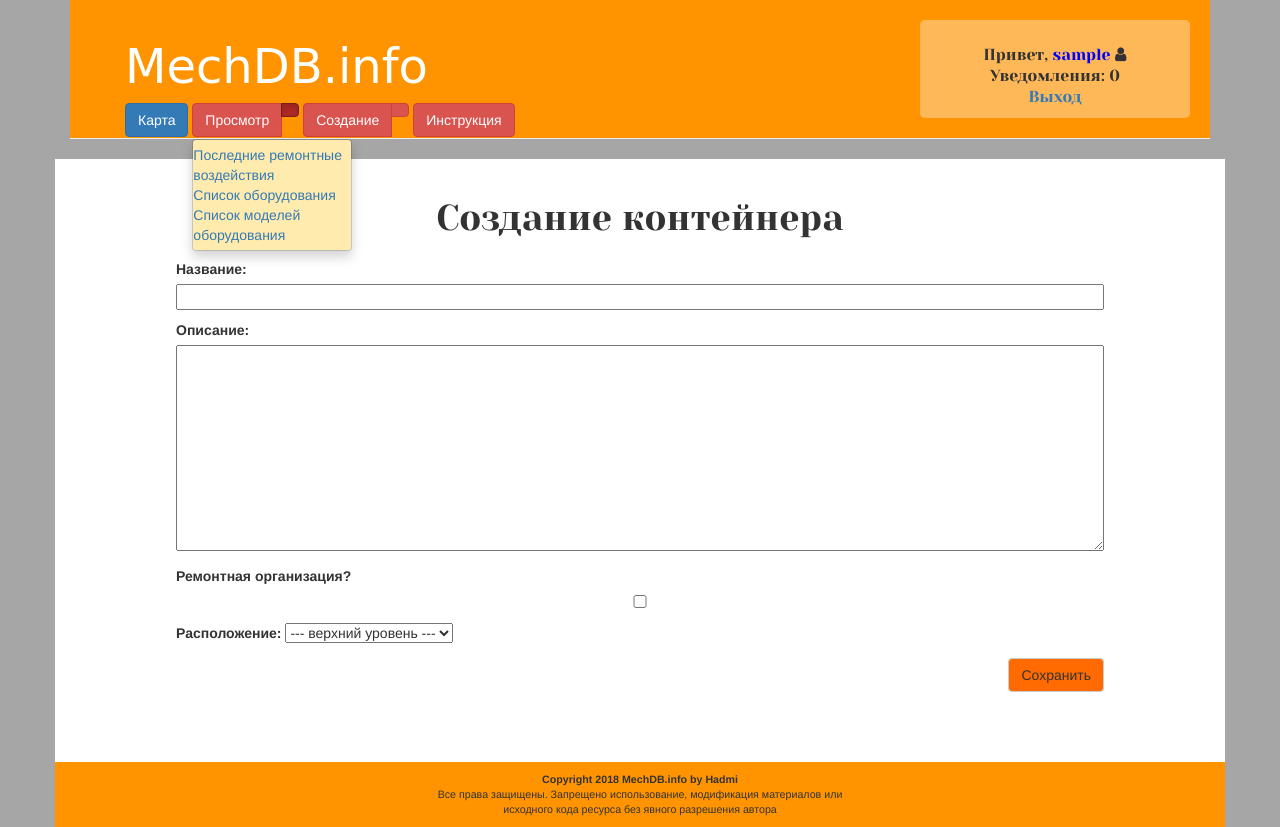
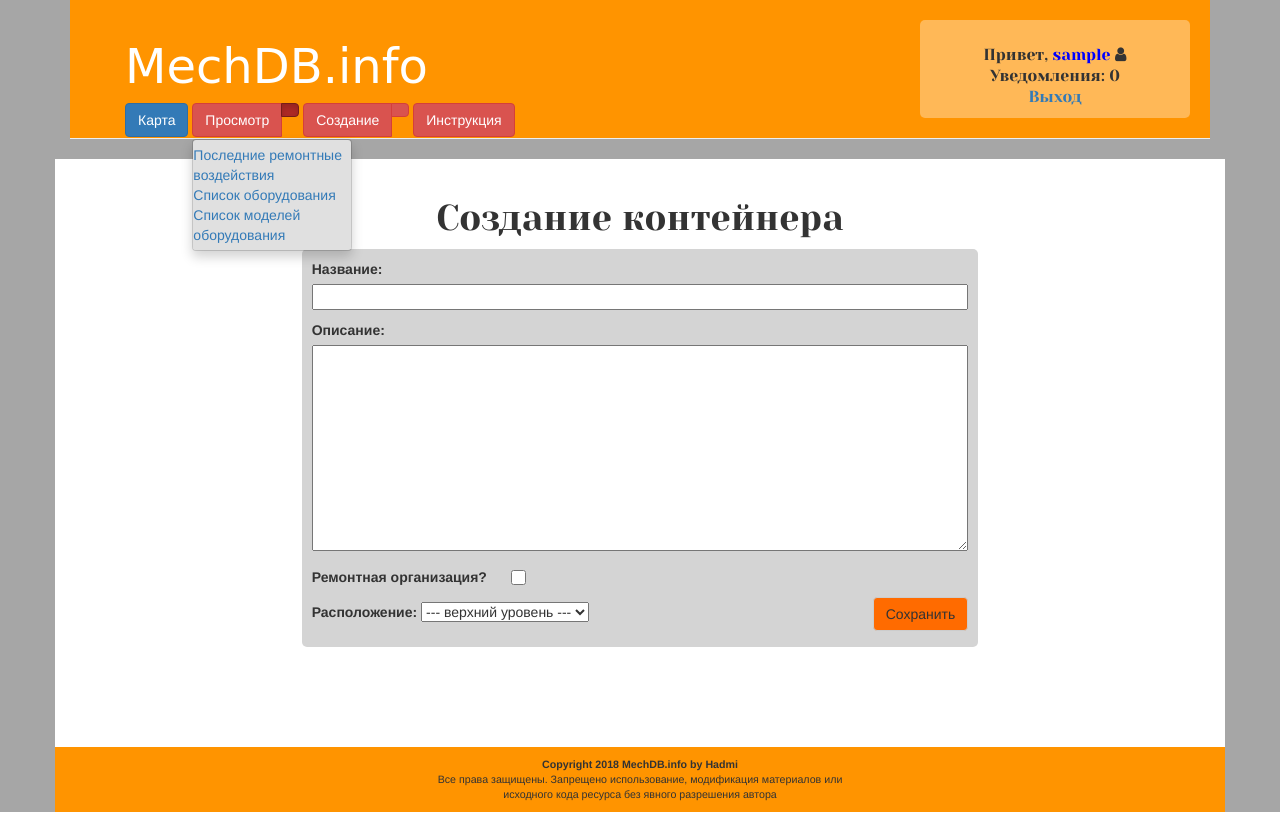
Before and after one commit to hadmiru/mechdb, a Django app: page /place/new/ in a window 1280 px wide, after a click on "Toggle Dropdown". Run offline with Django 3.2, Linux system fonts and the light colour scheme; the visitor is signed in with stand-in values (Sample User, id 1); data that the repository does not hold is empty; parts of the project's set-up code (start-up, migrations or seed data) failed here and were passed over; some libraries are stand-ins or nearby versions; some web fonts are replaced.

Commit message:
1. Причёсаны стили 2. В форме container_edit сделан динамический заголовок 3. в шаблоне container_detail добавлены кнопки для создания вложенных контов и оборудования и их обработка

```diff
--- a/mechdb_core/forms.py
+++ b/mechdb_core/forms.py
@@ -50,7 +50,7 @@ class In_container_choicefield(forms.ChoiceField):
                     checked_pk = checked_container.in_container.pk
 
 class ContainerForm(forms.Form):
-
+    label="Создание контейнера"
     title = forms.CharField(max_length=200, required=True, label='Название')
     description = forms.CharField(max_length=2000, required=False, widget=forms.Textarea, label='Описание')
     is_repair_organization = forms.BooleanField(required=False, label='Ремонтная организация?')
@@ -60,6 +60,8 @@ class ContainerForm(forms.Form):
         user=kwargs.pop('user',None)
         self_pk=kwargs.pop('self_pk',None)
         super(ContainerForm, self).__init__(*args, **kwargs)
+        if 'title' in self.initial:
+            self.label="Редактирование контейнера"
         self.fields['in_container_id'].choices=tree_parse(0, 'choice', user)
         self.fields['in_container_id'].self_pk=self_pk
 
--- a/mechdb_core/static/css/mechdb_core.css
+++ b/mechdb_core/static/css/mechdb_core.css
@@ -184,6 +184,8 @@ h1, h2, h3, h4 {
 
 .save {
     float: right;
+    position: relative;
+    bottom: 40px;
     background:#FF6B00;
 }
 
@@ -221,7 +223,7 @@ h1, h2, h3, h4 {
   color: #B35E00;
 }
 .dropdown-menu {
-  background-color: #FFEBAD;
+  background-color: #E0E0E0;
 }
 
 .formhelptext {
@@ -272,6 +274,18 @@ td {
   margin-top:20px;
 }
 
+.dropdown-divider {
+  background-color: #545454;
+}
+
+input[type=checkbox] {
+    width: 15px;
+    height: 15px;
+    display: inline-block;
+    vertical-align: -3px;
+    margin-left: 20px;
+}
+
 /* ===== START tooltip */
 
 .tooltip-inner {
--- a/mechdb_core/templates/mechdb_core/container_edit.html
+++ b/mechdb_core/templates/mechdb_core/container_edit.html
@@ -1,8 +1,8 @@
 {% extends 'mechdb_core/base.html' %}
 
 {% block content %}
-      <center><h1>Создание контейнера</h1></center>
-      <div class="formsdiv">
+      <center><h1>{{ form.label }}</h1></center>
+      <div class='card_page col-md-7 col-centered'>
       <form method="POST" class="post-form">{% csrf_token %}
           {{ form.as_p }}
           <button type="submit" class="save btn btn-default">Сохранить</button>
--- a/mechdb_core/templates/mechdb_core/equipment_edit.html
+++ b/mechdb_core/templates/mechdb_core/equipment_edit.html
@@ -2,9 +2,11 @@
 
 {% block content %}
       <center><h1>{{ form.label }}</h1>
-      <font class='equipmenthref'><h4>{{equipment.sizename.title}} № {{equipment.serial_number}}</h4></font></center>
+        {% if equipment %}
+          <font class='equipmenthref'><h4>{{equipment.sizename.title}} № {{equipment.serial_number}}</h4></font></center>
+        {% endif %}
 
-      <div class="formsdiv">
+      <div class='card_page col-md-7 col-centered'>
       <form method="POST" class="post-form">{% csrf_token %}
           {{ form.as_p }}
           <button type="submit" class="save btn btn-default">Сохранить</button>
--- a/mechdb_core/templates/mechdb_core/equipment_remove.html
+++ b/mechdb_core/templates/mechdb_core/equipment_remove.html
@@ -3,7 +3,7 @@
 {% block content %}
     <div class="col-md-8 col-centered">
       <center><h2><font color=red>ВНИМАНИЕ</font></h2></center>
-      Вы собираетесь удалить оборудование <b class="equipmenthref">{{ equipment }}</b><br>
+      <center>Вы собираетесь удалить оборудование <b class="equipmenthref">{{ equipment }}</center></b><br>
       При удалении оборудования вы <font color=red>НАВСЕГДА</font> потеряете:<br><br>
 
       <ul>
@@ -13,8 +13,8 @@
         <li>Все воздействия, проводившиеся с этим оборудованием будут удалены</li>
         <li>Все зап. части, израсходованные на это оборудование будут возвращены на склад</li>
       </ul>
-      Восстановление информации невозможно.<br>
-      <b>Вы уверены, что хотите продолжить?</b><br><br>
+      Восстановление информации невозможно.<br><br>
+      <center><b>Вы уверены, что хотите продолжить?</b></center>
       <form method="POST">
         {% csrf_token %}
         <input type="hidden" name="confirmed" value="confirmed">
--- a/mechdb_core/views.py
+++ b/mechdb_core/views.py
@@ -93,12 +93,15 @@ def container_detail(request, pk):
     for i in child_containers:
         containers.append(i)
     actions_list = Action.objects.filter(used_in_container__in=containers).order_by("-action_start_date")
+
+    place = get_container_place(container.pk)
     page_title = 'Карточка контейнера '+str(container.title)
     return render(request, 'mechdb_core/container_detail.html', {
                                                                 'current_user':request.user,
                                                                 'page_title':page_title,
                                                                 'container':container,
                                                                 'content':content,
+                                                                'place':place,
                                                                 'actions_list':actions_list
                                                                 })
 
@@ -107,8 +110,12 @@ def container_new(request):
     if not request.user.is_authenticated:
         return redirect('index_page')
 
+    instance={}
+    if 'in_container_id' in request.GET:
+        instance['in_container_id'] = request.GET['in_container_id']
+
     if request.method == "POST":
-        form = ContainerForm(request.POST, user=request.user, self_pk=0)
+        form = ContainerForm(request.POST, user=request.user, self_pk=0, initial=instance)
         if form.is_valid():
             print('form valid')
             container = Container()
@@ -126,7 +133,7 @@ def container_new(request):
             container.save()
             return redirect('container_detail', pk=container.pk)
     else:
-        form = ContainerForm(user=request.user, self_pk=0)
+        form = ContainerForm(user=request.user, self_pk=0, initial=instance)
     page_title = 'Создание контейнера'
     return render(request, 'mechdb_core/container_edit.html', {
                                                             'current_user':request.user,
@@ -237,8 +244,12 @@ def equipment_new(request):
     if not request.user.is_authenticated:
         return redirect('index_page')
 
+    instance={}
+    if 'in_container_id' in request.GET:
+        instance['in_container_id'] = request.GET['in_container_id']
+
     if request.method == "POST":
-        form = EquipmentForm(request.POST ,user=request.user, formtype="new")
+        form = EquipmentForm(request.POST ,user=request.user, formtype="new", initial=instance)
         if form.is_valid():
             equipment = Equipment()
             equipment.owner = request.user
@@ -263,7 +274,7 @@ def equipment_new(request):
 
             return redirect('equipment_detail', pk=equipment.pk)
     else:
-        form = EquipmentForm(user=request.user, formtype='new')
+        form = EquipmentForm(user=request.user, formtype='new', initial=instance)
     page_title = 'Создание оборудования'
     return render(request, 'mechdb_core/equipment_edit.html', {
                                                             'current_user':request.user,
```
Also changed, not shown: mechdb_core/templates/mechdb_core/container_detail.html (+27 -0 lines).
